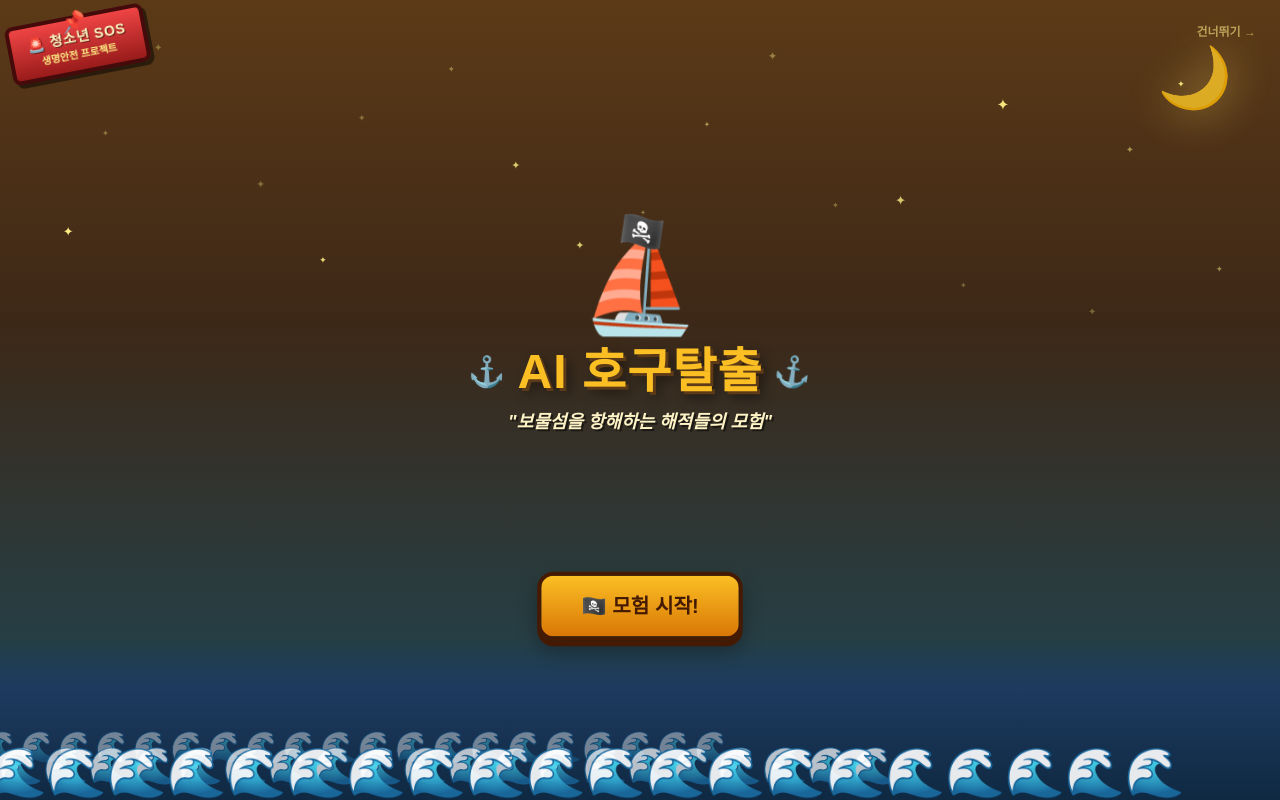
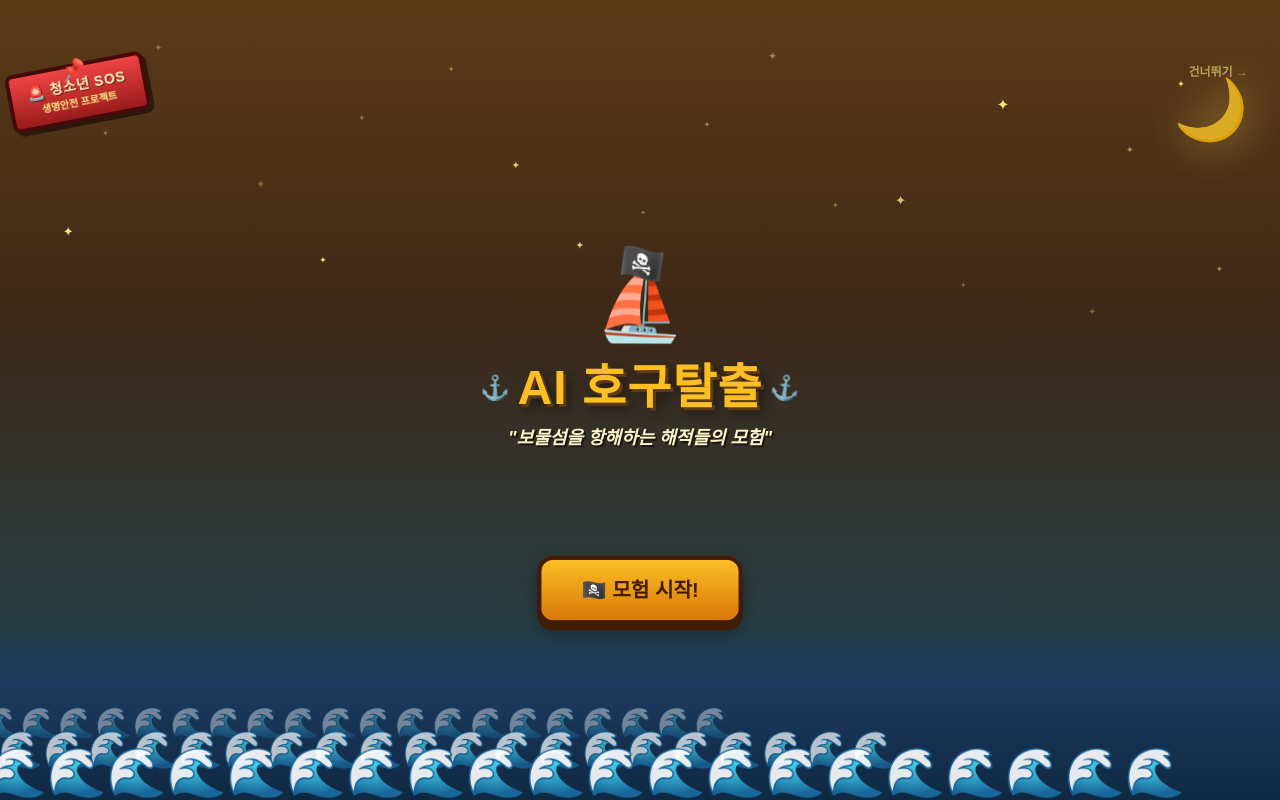
Before and after one commit to danny-717/ai-hogu, a Next.js app: page /intro in a window 1280 px wide. Built offline with nearby package versions, Linux system fonts and the light colour scheme; no server answers.

Commit message:
인트로 화면 위치 조정 + SOS 팻말 추가

```diff
--- a/app/intro/page.tsx
+++ b/app/intro/page.tsx
@@ -39,12 +39,12 @@ export default function IntroPage() {
 
   return (
     <div
-      className="fixed inset-0 overflow-hidden flex flex-col items-center justify-center"
+      className="fixed inset-0 overflow-hidden"
       style={{
         background: 'linear-gradient(180deg, #5c3a17 0%, #3d2817 40%, #1a4a5c 100%)',
       }}
     >
-      {/* 별이 반짝이는 하늘 - 고정 위치 */}
+      {/* 별이 반짝이는 하늘 */}
       <div className="absolute inset-0 pointer-events-none">
         {[
           { top: 5, left: 12, size: 10, delay: 0.3, duration: 2.5 },
@@ -84,8 +84,11 @@ export default function IntroPage() {
         ))}
       </div>
 
-      {/* SOS 팻말 (왼쪽 상단, 삐딱) */}
-      <div className="absolute top-4 left-2 z-30 sos-tag">
+      {/* SOS 팻말 */}
+      <div
+        className="absolute left-2 z-30 sos-tag"
+        style={{ top: '8%' }}
+      >
         <div
           className="px-4 py-2 rounded-lg border-4 shadow-2xl"
           style={{
@@ -107,23 +110,37 @@ export default function IntroPage() {
       </div>
 
       {/* 달 */}
-      <div className="absolute top-12 right-12 text-6xl moon-glow opacity-80">
+      <div
+        className="absolute right-8 text-6xl moon-glow opacity-80"
+        style={{ top: '10%' }}
+      >
         🌙
       </div>
 
-      {/* 메인 컨텐츠 */}
-      <div className="relative z-10 flex flex-col items-center justify-center px-6 pb-32">
+      {/* 건너뛰기 버튼 */}
+      <button
+        onClick={handleStart}
+        className="absolute right-8 text-amber-200 text-xs font-bold opacity-60 hover:opacity-100 z-30"
+        style={{ top: '8%' }}
+      >
+        건너뛰기 →
+      </button>
 
+      {/* 메인 콘텐츠 (배 + 타이틀) */}
+      <div
+        className="absolute left-0 right-0 flex flex-col items-center px-6 z-10"
+        style={{ top: '45%', transform: 'translateY(-50%)' }}
+      >
         {/* 배 등장 */}
         <div
-          className={`relative mb-4 transition-all duration-1000 ${
+          className={`relative mb-6 transition-all duration-1000 ${
             showShip ? 'ship-sail opacity-100' : 'opacity-0 -translate-x-96'
           }`}
         >
           <div className="absolute -top-6 left-1/2 -translate-x-1/2 text-4xl flag-wave">
             🏴‍☠️
           </div>
-          <div className="text-8xl">
+          <div className="text-7xl">
             ⛵
           </div>
         </div>
@@ -134,8 +151,8 @@ export default function IntroPage() {
             showTitle ? 'opacity-100 scale-100' : 'opacity-0 scale-50'
           }`}
         >
-          <div className="flex items-center justify-center gap-2 sm:gap-3 mb-2">
-            <span className="text-2xl sm:text-3xl anchor-swing">⚓</span>
+          <div className="flex items-center justify-center gap-2 mb-2">
+            <span className="text-2xl anchor-swing">⚓</span>
             <h1
               className="text-3xl sm:text-5xl font-black whitespace-nowrap"
               style={{
@@ -146,10 +163,10 @@ export default function IntroPage() {
             >
               AI 호구탈출
             </h1>
-            <span className="text-2xl sm:text-3xl anchor-swing" style={{ animationDelay: '0.3s' }}>⚓</span>
+            <span className="text-2xl anchor-swing" style={{ animationDelay: '0.3s' }}>⚓</span>
           </div>
           <p
-            className="text-amber-100 text-base sm:text-lg font-bold italic mt-3"
+            className="text-amber-100 text-sm sm:text-lg font-bold italic mt-3"
             style={{ textShadow: '2px 2px 0 rgba(0,0,0,0.5)' }}
           >
             "보물섬을 항해하는 해적들의 모험"
@@ -159,7 +176,10 @@ export default function IntroPage() {
 
       {/* 모험 시작 버튼 */}
       {showButton && (
-        <div className="absolute bottom-40 left-0 right-0 flex justify-center z-30">
+        <div
+          className="absolute left-0 right-0 flex justify-center z-30"
+          style={{ bottom: '22%' }}
+        >
           <button
             onClick={handleStart}
             className="button-burst px-10 py-4 rounded-2xl font-black text-xl border-4 shadow-2xl active:scale-95"
@@ -175,32 +195,27 @@ export default function IntroPage() {
         </div>
       )}
 
-      {/* 파도 (하단) - 3겹 레이어 */}
-      <div className="absolute bottom-0 left-0 right-0 h-40 overflow-hidden pointer-events-none">
+      {/* 파도 (하단) - 간격 넓힘 */}
+      <div className="absolute bottom-0 left-0 right-0 h-44 overflow-hidden pointer-events-none">
         <div
           className="absolute inset-0"
           style={{
             background: 'linear-gradient(180deg, transparent 0%, #1e3a5f 30%, #0f2942 100%)',
           }}
         ></div>
-        <div className="absolute bottom-8 left-0 right-0 text-3xl opacity-40 wave-back whitespace-nowrap">
+        {/* 뒤 파도 (어두움, 위쪽) */}
+        <div className="absolute bottom-14 left-0 right-0 text-3xl opacity-40 wave-back whitespace-nowrap">
           🌊🌊🌊🌊🌊🌊🌊🌊🌊🌊🌊🌊🌊🌊🌊🌊🌊🌊🌊🌊
         </div>
-        <div className="absolute bottom-3 left-0 right-0 text-4xl opacity-70 wave-mid whitespace-nowrap">
+        {/* 중간 파도 */}
+        <div className="absolute bottom-7 left-0 right-0 text-4xl opacity-70 wave-mid whitespace-nowrap">
           🌊🌊🌊🌊🌊🌊🌊🌊🌊🌊🌊🌊🌊🌊🌊🌊🌊🌊🌊🌊
         </div>
+        {/* 앞 파도 (밝음, 가장 아래) */}
         <div className="absolute -bottom-1 left-0 right-0 text-5xl opacity-90 wave-front whitespace-nowrap">
           🌊🌊🌊🌊🌊🌊🌊🌊🌊🌊🌊🌊🌊🌊🌊🌊🌊🌊🌊🌊
         </div>
       </div>
-
-      {/* 건너뛰기 버튼 (오른쪽 위) */}
-      <button
-        onClick={handleStart}
-        className="absolute top-6 right-6 text-amber-200 text-xs font-bold opacity-60 hover:opacity-100 z-30"
-      >
-        건너뛰기 →
-      </button>
 
       <style jsx>{`
         @keyframes ship-sail {
@@ -216,7 +231,6 @@ export default function IntroPage() {
           0%, 100% { transform: translateY(0) rotate(0deg); }
           50% { transform: translateY(-8px) rotate(3deg); }
         }
-
         @keyframes anchor-swing {
           0%, 100% { transform: rotate(-10deg); }
           50% { transform: rotate(10deg); }
@@ -225,7 +239,6 @@ export default function IntroPage() {
           animation: anchor-swing 2s ease-in-out infinite;
           display: inline-block;
         }
-
         @keyframes star-twinkle {
           0%, 100% { opacity: 0.3; transform: scale(1); }
           50% { opacity: 1; transform: scale(1.3); }
@@ -233,38 +246,19 @@ export default function IntroPage() {
         .star-twinkle {
           animation: star-twinkle 2s ease-in-out infinite;
         }
-
         @keyframes moon-glow {
-          0%, 100% {
-            filter: drop-shadow(0 0 20px rgba(255, 220, 100, 0.6));
-          }
-          50% {
-            filter: drop-shadow(0 0 30px rgba(255, 220, 100, 0.9));
-          }
+          0%, 100% { filter: drop-shadow(0 0 20px rgba(255, 220, 100, 0.6)); }
+          50% { filter: drop-shadow(0 0 30px rgba(255, 220, 100, 0.9)); }
         }
         .moon-glow {
           animation: moon-glow 3s ease-in-out infinite;
         }
-
         @keyframes button-burst {
-          0% {
-            opacity: 0;
-            transform: scale(0) rotate(-720deg);
-          }
-          60% {
-            opacity: 1;
-            transform: scale(1.3) rotate(20deg);
-          }
-          75% {
-            transform: scale(0.9) rotate(-10deg);
-          }
-          85% {
-            transform: scale(1.1) rotate(5deg);
-          }
-          100% {
-            opacity: 1;
-            transform: scale(1) rotate(0deg);
-          }
+          0% { opacity: 0; transform: scale(0) rotate(-720deg); }
+          60% { opacity: 1; transform: scale(1.3) rotate(20deg); }
+          75% { transform: scale(0.9) rotate(-10deg); }
+          85% { transform: scale(1.1) rotate(5deg); }
+          100% { opacity: 1; transform: scale(1) rotate(0deg); }
         }
         @keyframes button-idle {
           0%, 100% { transform: scale(1); }
@@ -273,7 +267,6 @@ export default function IntroPage() {
         .button-burst {
           animation: button-burst 1.2s cubic-bezier(0.34, 1.56, 0.64, 1) forwards, button-idle 1.5s ease-in-out infinite 1.2s;
         }
-
         @keyframes wave-front {
           0%, 100% { transform: translate(0, 0); }
           25% { transform: translate(-15px, -8px); }
@@ -304,15 +297,9 @@ export default function IntroPage() {
         .sos-tag {
           animation: sos-tag 2s ease-in-out infinite;
         }
-        .wave-front {
-          animation: wave-front 2.5s ease-in-out infinite;
-        }
-        .wave-mid {
-          animation: wave-mid 3s ease-in-out infinite;
-        }
-        .wave-back {
-          animation: wave-back 4s ease-in-out infinite;
-        }
+        .wave-front { animation: wave-front 2.5s ease-in-out infinite; }
+        .wave-mid { animation: wave-mid 3s ease-in-out infinite; }
+        .wave-back { animation: wave-back 4s ease-in-out infinite; }
       `}</style>
     </div>
   )
```
